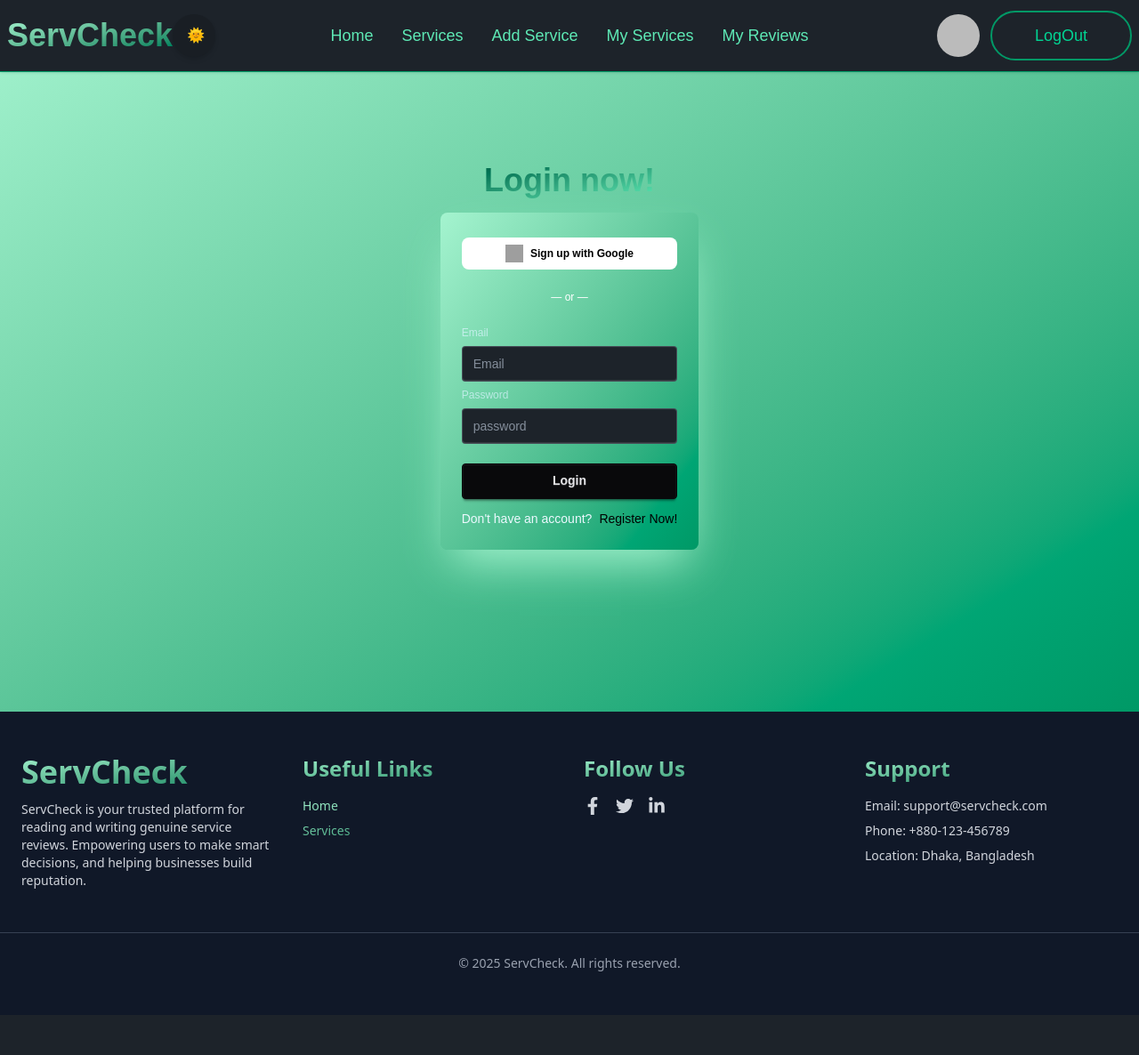
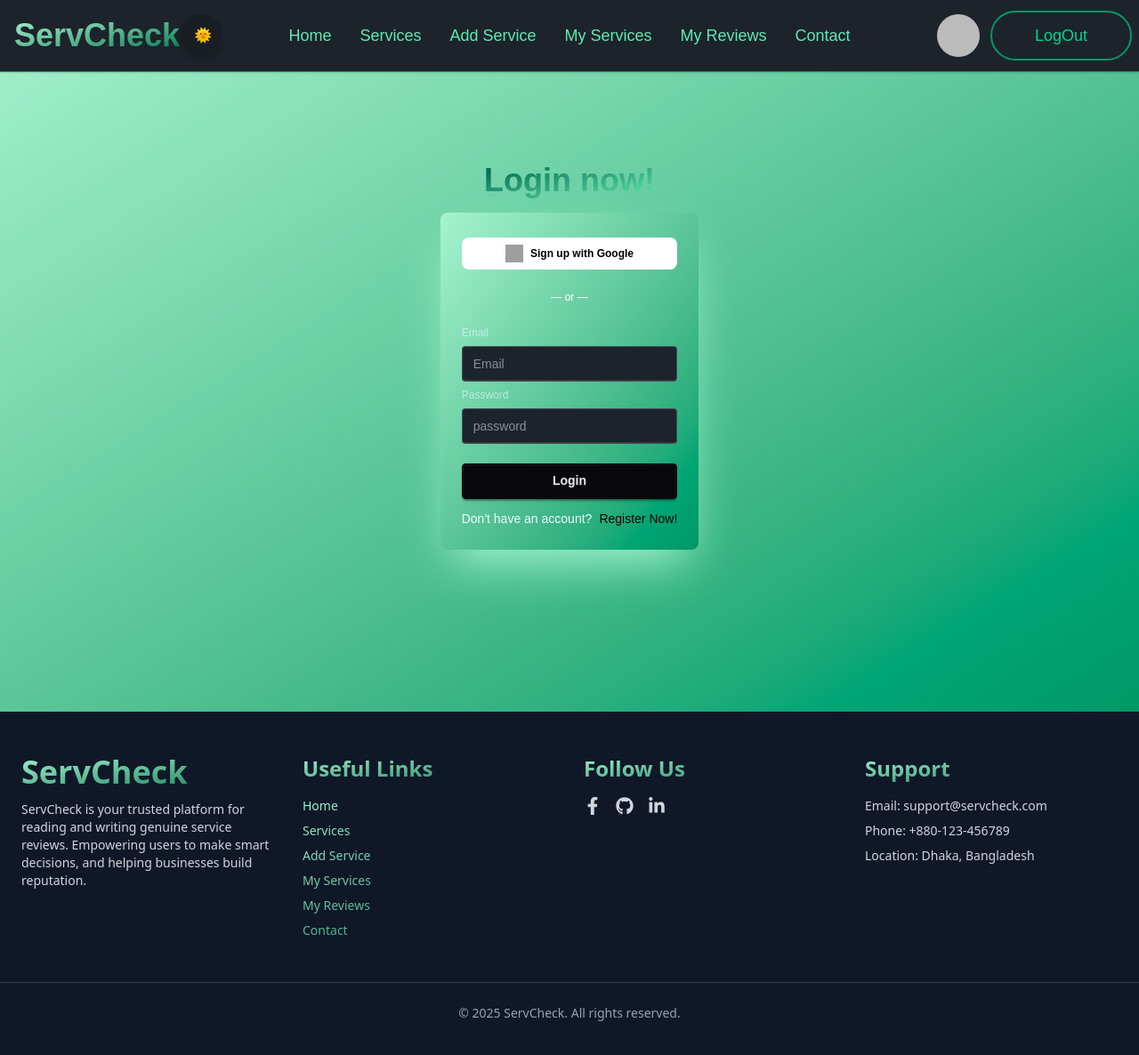
Before and after one commit to shafayatGit/ServCheck, a React (Vite) app: page /login in a window 1280 px wide. Shown: the top 1186 px of the page at 89% size. Before the commit the page ends 1141 px from the top, so only its background shows below. Built offline with nearby package versions, Linux system fonts and the light colour scheme; no server answers; sample sign-in values are in the browser's storage; grey boxes are pictures that could not be loaded.

Commit message:
completed

```diff
--- a/src/Shared/Footer/Footer.jsx
+++ b/src/Shared/Footer/Footer.jsx
@@ -1,8 +1,11 @@
-import React from "react";
-import { FaFacebookF, FaTwitter, FaLinkedinIn } from "react-icons/fa";
+// import React from "react";
+import { useContext } from "react";
+import { FaFacebookF, FaTwitter, FaLinkedinIn, FaGithub } from "react-icons/fa";
 import { Link } from "react-router";
+import { AuthContext } from "../../assets/AuthContext/AuthContext";
 
 const Footer = () => {
+  const { user } = useContext(AuthContext);
   return (
     <footer className="bg-gray-900 text-white py-12">
       <div className="max-w-7xl mx-auto px-6 grid md:grid-cols-4 gap-8">
@@ -44,6 +47,37 @@
                 Services
               </Link>
             </li>
+
+            {user && (
+              <>
+                <li>
+                  <Link
+                    to="/addService"
+                    className="hover:text-white transition"
+                  >
+                    Add Service
+                  </Link>
+                </li>
+                <li>
+                  <Link
+                    to="/myServices"
+                    className="hover:text-white transition"
+                  >
+                    My Services
+                  </Link>
+                </li>
+                <li>
+                  <Link to="/myReviews" className="hover:text-white transition">
+                    My Reviews
+                  </Link>
+                </li>
+              </>
+            )}
+            <li>
+              <Link to="/contact" className="hover:text-white transition">
+                Contact
+              </Link>
+            </li>
           </ul>
         </div>
 
@@ -56,13 +90,13 @@
             Follow Us
           </h2>
           <div className="flex space-x-4 text-gray-300">
-            <Link className="hover:text-emerald-700 transition text-xl">
+            <Link to={"https://www.facebook.com/ShafayatHossain.DRMC/"} className="hover:text-emerald-700 transition text-xl">
               <FaFacebookF />
             </Link>
-            <Link className="hover:text-emerald-700 transition text-xl">
-              <FaTwitter />
+            <Link to={"https://github.com/shafayatGit"} className="hover:text-emerald-700 transition text-xl">
+              <FaGithub />
             </Link>
-            <Link className="hover:text-emerald-700 transition text-xl">
+            <Link to={"https://www.linkedin.com/in/shafayat-hossain-patowary/"} className="hover:text-emerald-700 transition text-xl">
               <FaLinkedinIn />
             </Link>
           </div>
--- a/src/Shared/Navber/Navber.jsx
+++ b/src/Shared/Navber/Navber.jsx
@@ -96,6 +96,18 @@
                       My Reviews
                     </NavLink>
                   </li>
+                  <li>
+                  <NavLink
+                    className={({ isActive }) =>
+                      isActive
+                        ? "shadow-md shadow-emerald-300"
+                        : "hover:shadow-lg hover:shadow-emerald-300  active:shadow-lg active:shadow-emerald-300"
+                    }
+                    to={"/contact"}
+                  >
+                    Contact
+                  </NavLink>
+                </li>
                 </>
               ) : (
                 <>
@@ -146,7 +158,7 @@
               alt=""
             /> */}
             <Link
-              className="bg-gradient-to-br from-emerald-200 to-emerald-700 bg-clip-text text-transparent
+              className="bg-gradient-to-br ml-2 from-emerald-200 to-emerald-700 bg-clip-text text-transparent
  text-2xl md:text-4xl font-bold"
             >
               ServCheck
@@ -216,6 +228,18 @@
                     to={"/myReviews"}
                   >
                     My Reviews
+                  </NavLink>
+                </li>
+                <li>
+                  <NavLink
+                    className={({ isActive }) =>
+                      isActive
+                        ? "shadow-md shadow-emerald-300"
+                        : "hover:shadow-lg hover:shadow-emerald-300  active:shadow-lg active:shadow-emerald-300"
+                    }
+                    to={"/contact"}
+                  >
+                    Contact
                   </NavLink>
                 </li>
               </>
```
